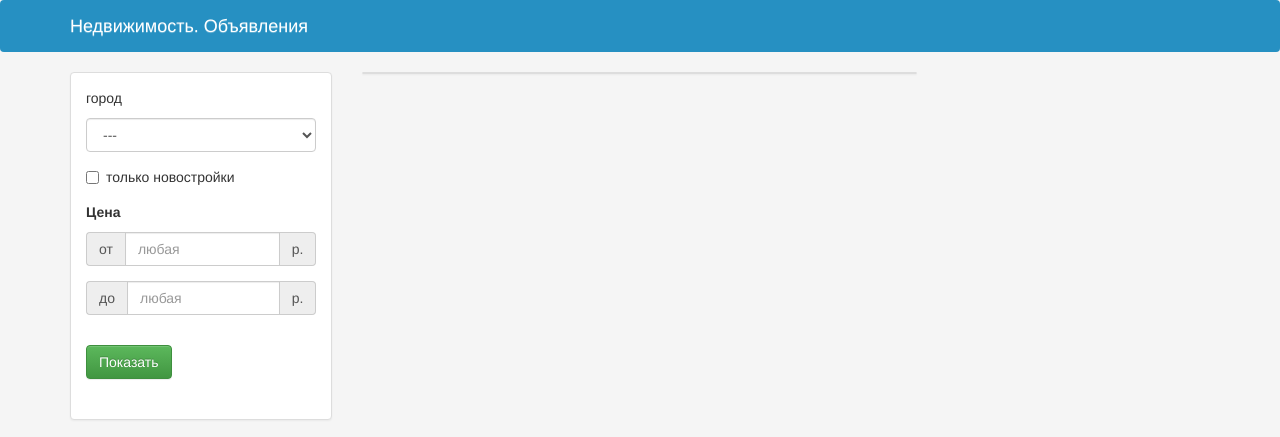
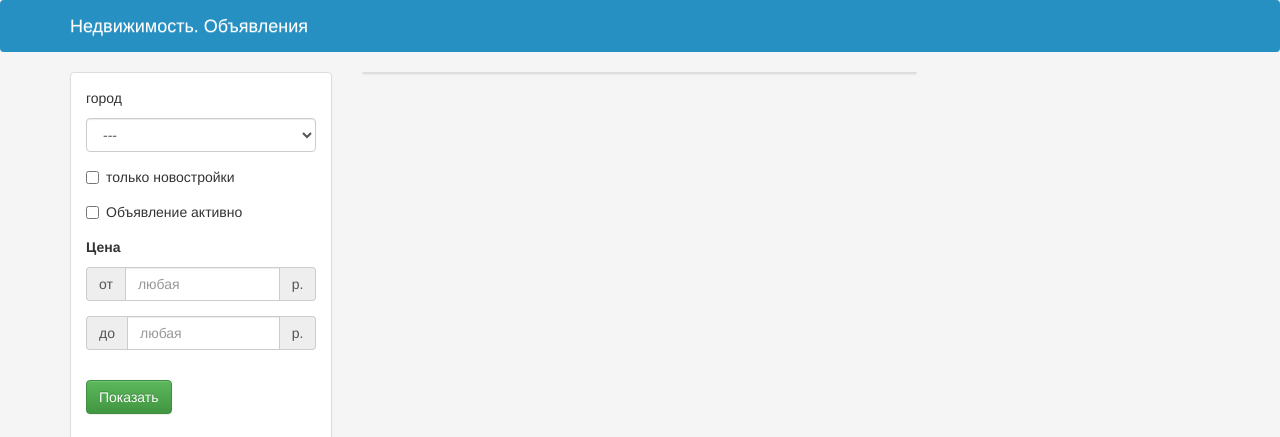
Before and after one commit to Denischerov2312/real_estate_agency-master, a Django app: page / in a window 1280 px wide. Shown: the top 437 px of the page. Run offline with Django 3.2, Linux system fonts and the light colour scheme; data that the repository does not hold is empty; parts of the project's set-up code (start-up, migrations or seed data) failed here and were passed over; some libraries are stand-ins or nearby versions.

Commit message:
Добавил ещё филтр на главную страницу

```diff
--- a/property/templates/flats_list.html
+++ b/property/templates/flats_list.html
@@ -48,6 +48,15 @@
                       <label>
                         <input type="checkbox" name="new_building" value="1" {%if new_building%}checked {%endif%}>
                         только новостройки
+                      </label>
+                    </div>
+                  </div>
+
+                  <div class="form-group ">
+                    <div class="checkbox">
+                      <label>
+                        <input type="checkbox" name="active" value="1" {%if active%}checked {%endif%}>
+                        Объявление активно
                       </label>
                     </div>
                   </div>
--- a/property/views.py
+++ b/property/views.py
@@ -16,7 +16,7 @@ def show_flats(request):
     min_price = format_price(request.GET.get('min_price'))
     max_price = format_price(request.GET.get('max_price'))
     new_building = request.GET.get('new_building') == '1'
-    rooms_number = request.GET.get('rooms_number')
+    active = request.GET.get('active') == '1'
 
     flats = Flat.objects.all()
     if town:
@@ -27,9 +27,8 @@ def show_flats(request):
         flats = flats.filter(price__lt=max_price)
     if new_building:
         flats = flats.filter(new_building=True)
-    if rooms_number:
-        flats = flats.filter(rooms_number=rooms_number)
-
+    if active:
+        flats = flats.filter(active=True)
     towns = Flat.objects.values_list(
         'town', flat=True).distinct().order_by('town')
     return render(request, 'flats_list.html', {
@@ -39,4 +38,5 @@ def show_flats(request):
         'max_price': max_price,
         'min_price': min_price,
         'new_building': new_building,
-        'rooms_number': rooms_number})
+        'active': active,
+        })
```
